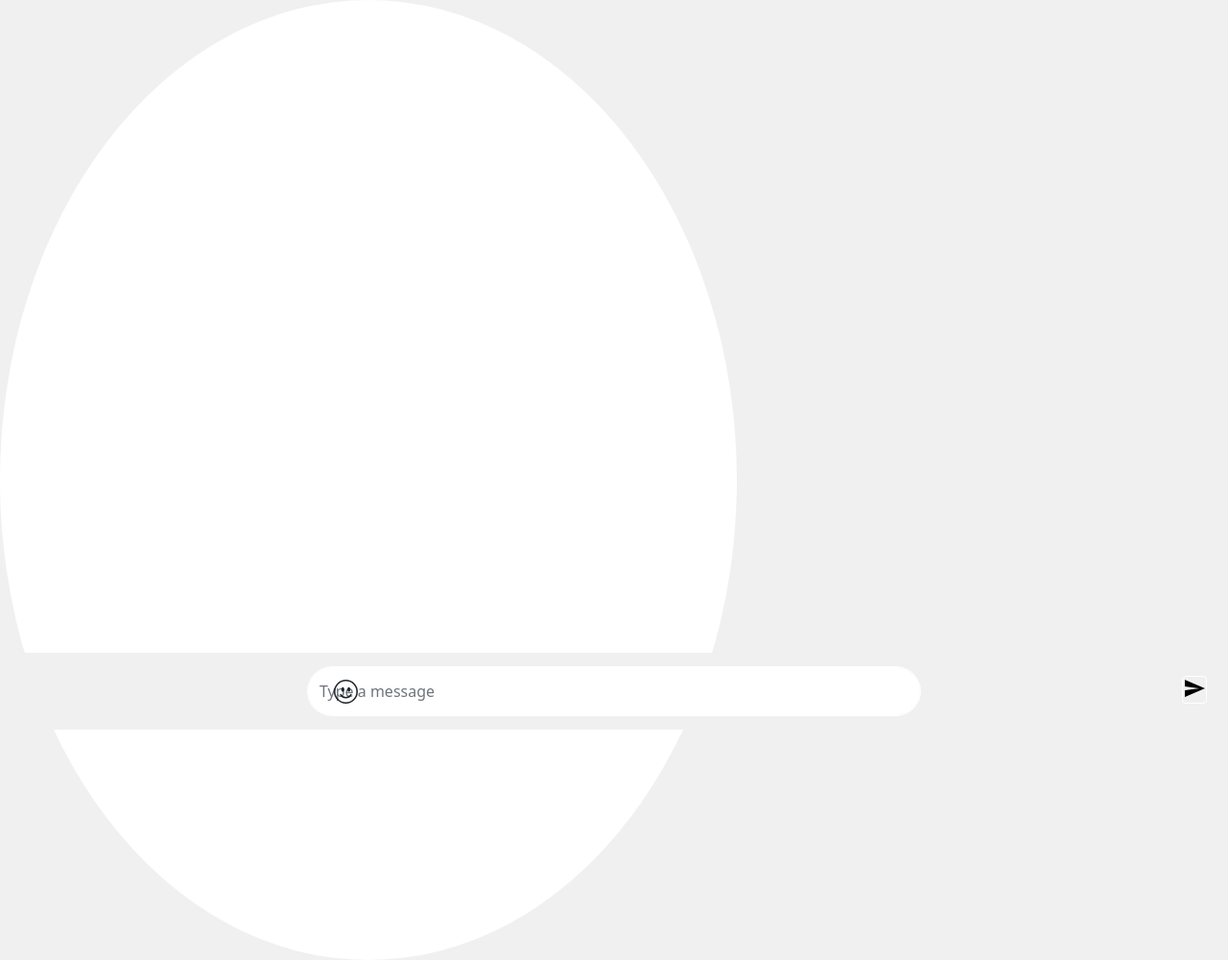
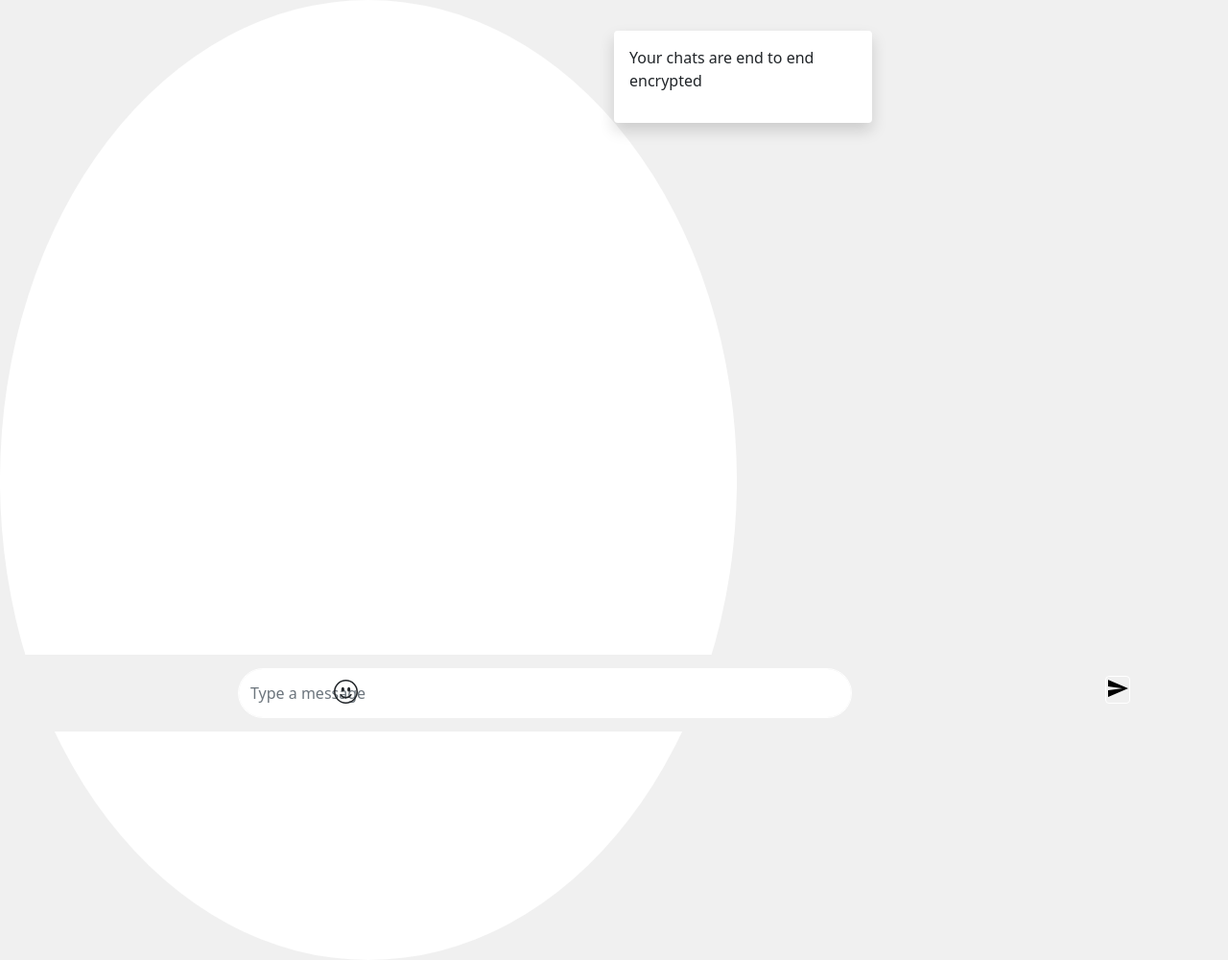
Before and after one commit to Ampplex/Ampplex-chat-App, a Flask app: page /Friend/1 in a window 1280 px wide. Shown: the whole page at 96% size. Run offline with Flask 2, Linux system fonts and the light colour scheme; data comes from the database, SQL or seed files in the repository.

Commit message:
Improved UI

```diff
--- a/templates/chatroom.html
+++ b/templates/chatroom.html
@@ -16,7 +16,8 @@
         <div class="input-group mb-3">
             <input type="text" class="form-control" placeholder="Search for users" aria-label="Search for users"
                 aria-describedby="basic-addon2"
-                style="position: absolute; width: 20%; top: 10px; left: 1rem; border-radius: 200px;" id="searchUsers">
+                style="position: absolute; width: 20%; top: 10px; left: 1rem; border-radius: 200px; box-shadow: none; border: none; background-color: #f1f0f0"
+                id="searchUsers">
 
         </div>
         <p class="user_sno" id={{userIndex}} style="color: rgb(255, 255, 255);"></p>
--- a/templates/friend.html
+++ b/templates/friend.html
@@ -16,14 +16,24 @@
     <div class="circle"
         style="background-color: white; border-radius: 100%; position: absolute; width: 60%; height: 125%;" />
 
+    <div class="shadow p-3 mb-5 bg-white rounded"
+        style="background-color: rgb(123, 125, 201); border-radius: 10rem; width: 35%; display: flex; justify-content: center; align-items: center; margin-left: 40rem; position: absolute; top: 2rem;">
+        <p>Your chats are end to end encrypted</p>
+    </div>
+
+    <div class="container" style="display: flex; justify-content: center; align-items: center;">
         <form action="/Friend/{{sno}}" method="POST">
+            <footer>
                 <div class="chat-box">
+                    <!-- <div class="shadow p-3 mb-5 bg-white rounded"> -->
                     <input class="form-control" name="message" placeholder="Type a message" autocomplete="off"
                         style="width: 50%; border-radius: 10rem; height: 65%; border-color: white; scroll-behavior: smooth; box-shadow: 0px 0px 0px 0px;">
+                    <!-- </div> -->
                 </div>
+
                 <div class="emoji-icon">
-            <svg xmlns="http://www.w3.org/2000/svg" width="25" height="25" fill="currentColor" class="bi bi-emoji-smile"
-                style="position: absolute;" viewBox="0 0 16 16">
+                    <svg xmlns="http://www.w3.org/2000/svg" width="25" height="25" fill="currentColor"
+                        class="bi bi-emoji-smile" style="position: absolute;" viewBox="0 0 16 16">
                         <path d="M8 15A7 7 0 1 1 8 1a7 7 0 0 1 0 14zm0 1A8 8 0 1 0 8 0a8 8 0 0 0 0 16z" />
                         <path
                             d="M4.285 9.567a.5.5 0 0 1 .683.183A3.498 3.498 0 0 0 8 11.5a3.498 3.498 0 0 0 3.032-1.75.5.5 0 1 1 .866.5A4.498 4.498 0 0 1 8 12.5a4.498 4.498 0 0 1-3.898-2.25.5.5 0 0 1 .183-.683zM7 6.5C7 7.328 6.552 8 6 8s-1-.672-1-1.5S5.448 5 6 5s1 .672 1 1.5zm4 0c0 .828-.448 1.5-1 1.5s-1-.672-1-1.5S9.448 5 10 5s1 .672 1 1.5z" />
@@ -34,15 +44,18 @@
                         style="background: url(../static/send.png); width: 25px; height: 29px; border-color: white; outline: none;; box-shadow: none; outline: none;"
                         type="submit"></button>
                 </div>
+            </footer>
         </form>
+    </div>
 
     <style>
         .chat-box {
             background-color: rgb(240, 240, 240);
             width: 100%;
             height: 10%;
-            position: absolute;
-            margin-top: 42.5rem;
+            /* position: absolute; */
+            margin-top: 42.6rem;
+            margin-left: -28.5rem;
             position: fixed;
             display: flex;
             justify-content: center;
@@ -63,7 +76,7 @@
             display: flex;
             justify-content: center;
             align-items: center;
-            margin-left: 77rem;
+            margin-left: 48rem;
             position: absolute;
             top: 44rem;
             position: fixed;
```
Also changed, not shown: server.py (+0 -11 lines). Lines whose indentation alone changed are shown as unchanged.
